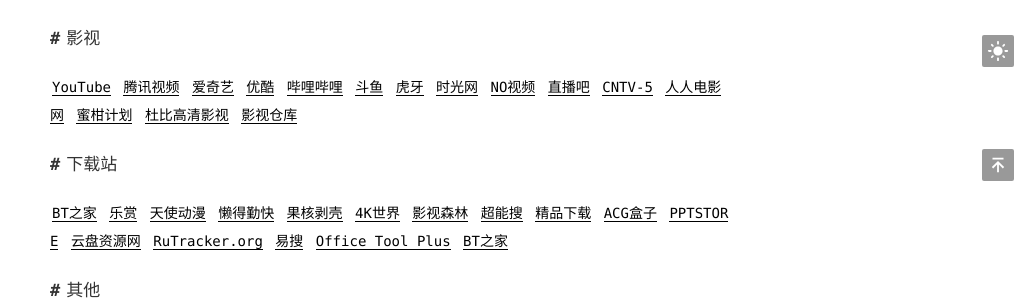
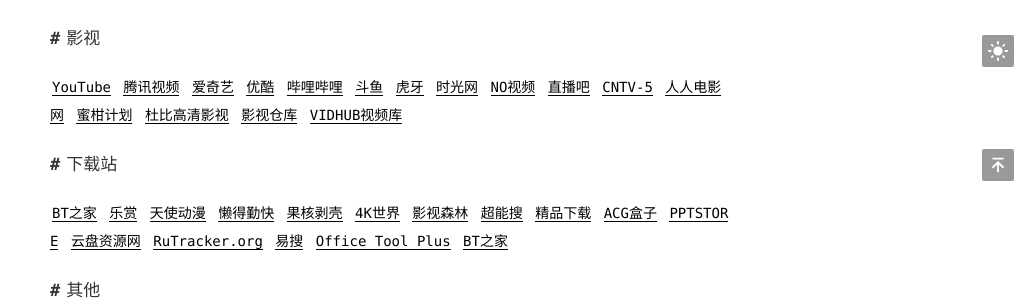
Before and after one commit to admans/admans.github.io, a Jekyll site: the page built from pages/navi.md, in a window 1280 px wide. Shown: the part 769-1069 px from the top of the page, without its empty margins (250-1280 px from the left). Built offline with Jekyll 4.4.1, drawn with Linux system fonts in a browser that asks for light colours.

Commit message:
Update navi.md

```diff
--- a/pages/navi.md
+++ b/pages/navi.md
@@ -29,7 +29,7 @@ title: 导航
 
 ## 影视
 
-[YouTube](https://www.youtube.com/ "YouTube") [腾讯视频](https://v.qq.com/ "腾讯视频") [爱奇艺](https://www.iqiyi.com/ "爱奇艺") [优酷](https://www.youku.com/ "优酷") [哔哩哔哩](https://www.bilibili.com/ "哔哩哔哩") [斗鱼](https://www.douyu.com/ "斗鱼") [虎牙](https://www.huya.com/ "虎牙") [时光网](http://www.mtime.com/ "时光网") [NO视频](https://www.novipnoad.com/ "NO视频") [直播吧](http://www.zhibo8.cc/ "直播吧") [CNTV-5](http://tv.cntv.cn/live/cctv5/?pt=HD "CNTV-5") [人人电影网](https://www.rrdynb.com/index.html "人人电影网") [蜜柑计划](https://mikanani.me/ "蜜柑计划") [杜比高清影视](https://dubi.tk/ "杜比高清影视") [影视仓库](http://www.wmdz.com/index.html "影视仓库")
+[YouTube](https://www.youtube.com/ "YouTube") [腾讯视频](https://v.qq.com/ "腾讯视频") [爱奇艺](https://www.iqiyi.com/ "爱奇艺") [优酷](https://www.youku.com/ "优酷") [哔哩哔哩](https://www.bilibili.com/ "哔哩哔哩") [斗鱼](https://www.douyu.com/ "斗鱼") [虎牙](https://www.huya.com/ "虎牙") [时光网](http://www.mtime.com/ "时光网") [NO视频](https://www.novipnoad.com/ "NO视频") [直播吧](http://www.zhibo8.cc/ "直播吧") [CNTV-5](http://tv.cntv.cn/live/cctv5/?pt=HD "CNTV-5") [人人电影网](https://www.rrdynb.com/index.html "人人电影网") [蜜柑计划](https://mikanani.me/ "蜜柑计划") [杜比高清影视](https://dubi.tk/ "杜比高清影视") [影视仓库](http://www.wmdz.com/index.html "影视仓库") [VIDHUB视频库](https://vidhub.link/ "VIDHUB视频库")
 
 ## 下载站
 
```
